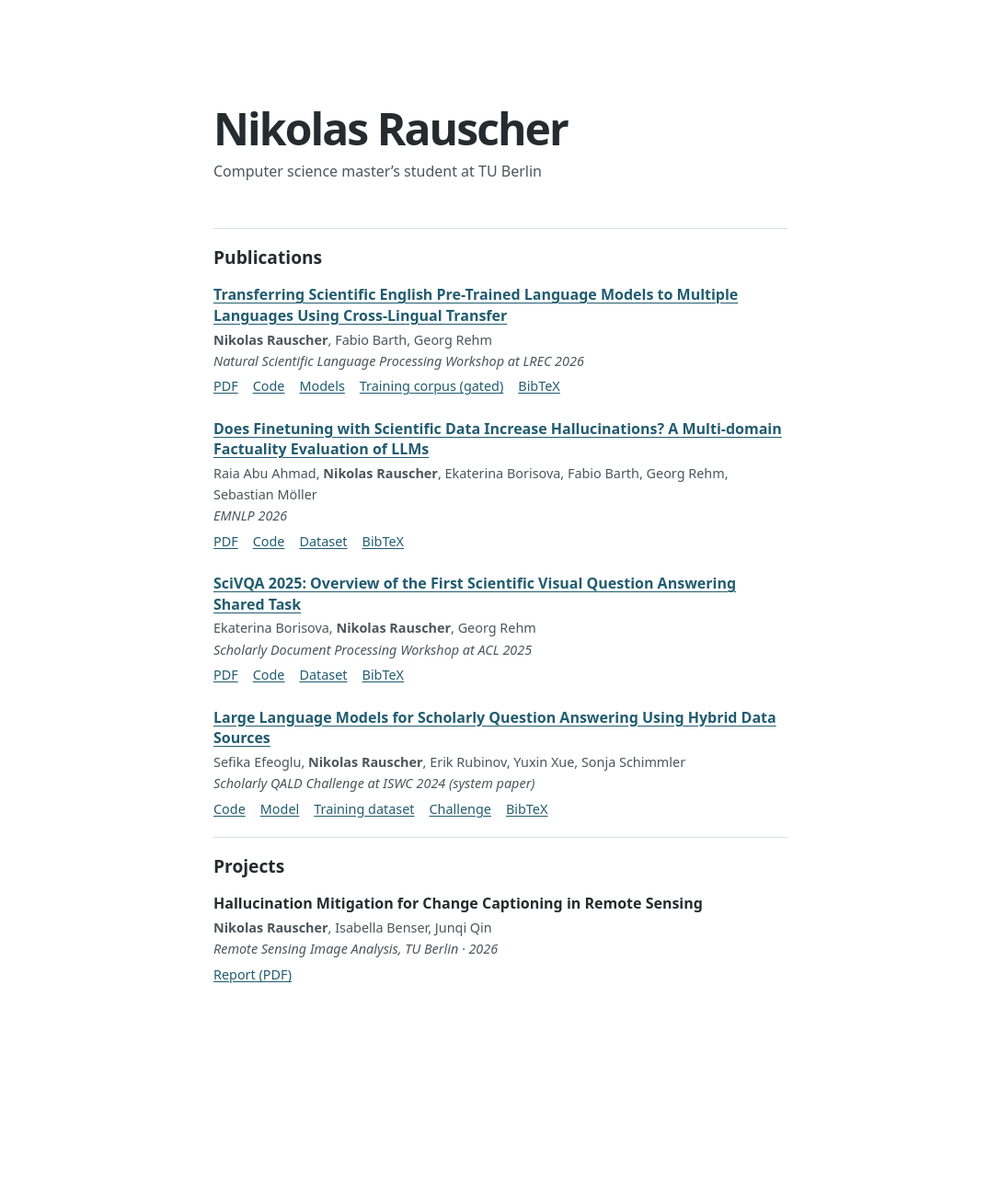
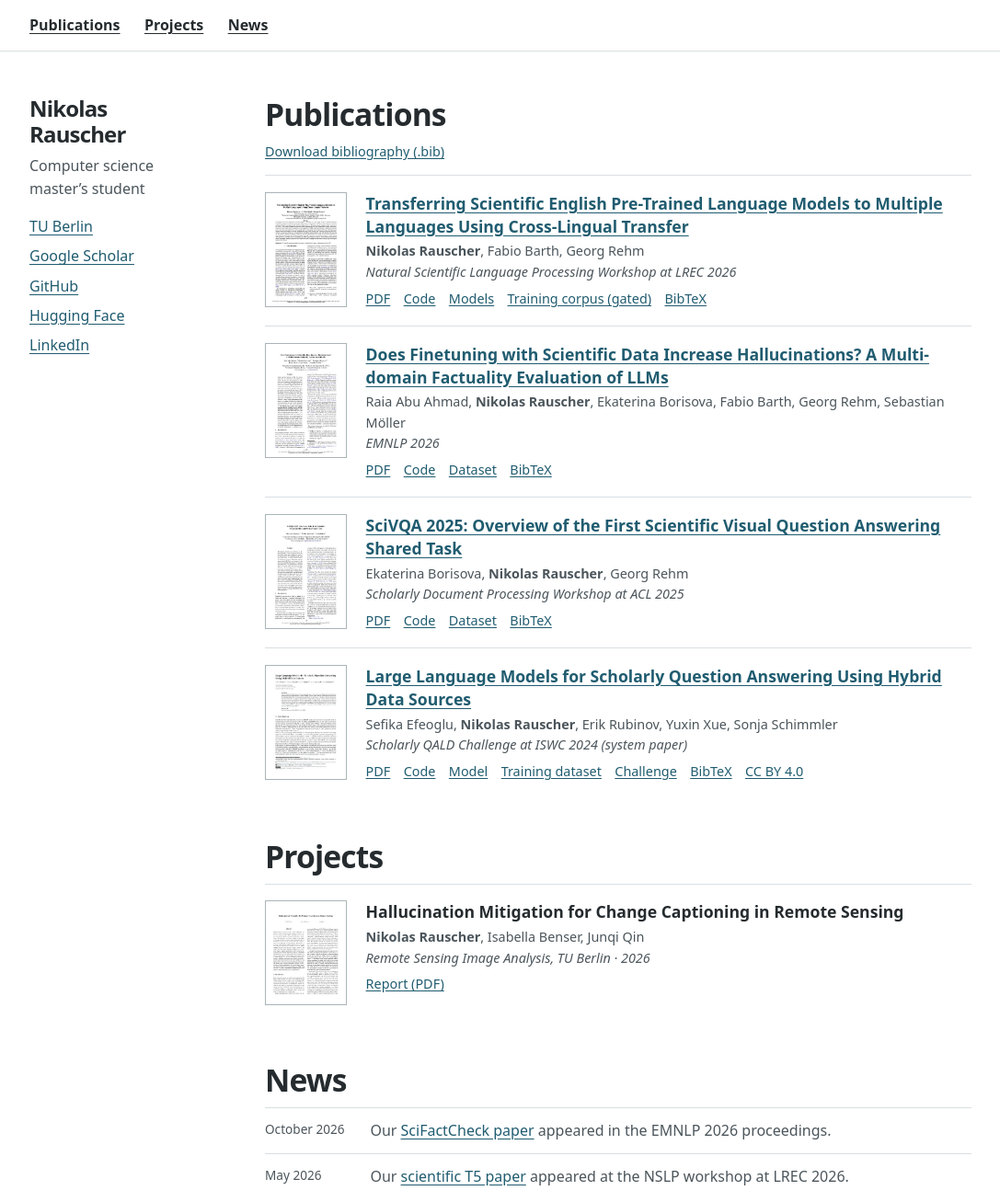
Before and after one commit to nikolas-rauscher/nikolas-rauscher.github.io, a plain HTML site: page index.html in a window 1280 px wide. Shown: the whole page at 92% size, without its empty margins (96-1183 px from the left). Before the commit the page ends 1154 px from the top, so only its background shows below. Drawn offline with Linux system fonts and the light colour scheme.

Commit message:
Add PDF previews, profile links and research news

```diff
--- a/index.html
+++ b/index.html
@@ -7,33 +7,89 @@
   <meta name="color-scheme" content="light">
   <title>Nikolas Rauscher</title>
   <style>
-    :root { color-scheme: only light; }
+    :root {
+      color-scheme: only light;
+      --text: #252b2e;
+      --muted: #4b555b;
+      --link: #205c70;
+      --line: #d9dfe2;
+    }
     * { box-sizing: border-box; }
-    body { margin: 0; background: #fff; color: #252b2e; font: 1rem/1.6 system-ui, sans-serif; }
-    main { max-width: 42rem; margin: clamp(3.5rem, 11vw, 7rem) auto 4rem; padding: 0 1.5rem; }
-    header { margin-bottom: 3rem; }
-    h1 { margin: 0 0 .45rem; font-size: clamp(2rem, 7vw, 3rem); line-height: 1.15; letter-spacing: -.04em; }
-    h2 { margin: 0 0 .85rem; font-size: 1.2rem; }
-    h3 { margin: 0 0 .22rem; font-size: 1rem; line-height: 1.4; }
-    p { margin: 0; color: #4b555b; }
-    a { color: #205c70; text-underline-offset: .16em; }
+    body { margin: 0; background: #fff; color: var(--text); font: 1rem/1.56 system-ui, sans-serif; }
+    .wrapper { width: min(100% - 3rem, 64rem); margin-inline: auto; }
+    .masthead { border-bottom: 1px solid var(--line); }
+    .site-nav ul { display: flex; flex-wrap: wrap; gap: .25rem 1.65rem; margin: 0; padding: 0; list-style: none; }
+    .site-nav a { display: inline-block; padding-block: .95rem; color: var(--text); font-weight: 650; }
+    .page-layout { display: grid; grid-template-columns: 12rem minmax(0, 1fr); gap: clamp(2rem, 5vw, 4rem); margin-block: 3rem 4rem; }
+    h1 { margin: 0 0 .55rem; font-size: 1.5rem; line-height: 1.15; letter-spacing: -.035em; }
+    h2 { margin: 0 0 .6rem; font-size: clamp(1.65rem, 4vw, 2.1rem); line-height: 1.2; letter-spacing: -.025em; }
+    h3 { margin: 0 0 .25rem; font-size: 1.1rem; line-height: 1.4; }
+    p { margin: 0; color: var(--muted); }
+    a { color: var(--link); text-underline-offset: .16em; }
     a:hover { color: #133f4d; }
-    section { border-top: 1px solid #d9dfe2; padding: 1rem 0 1.2rem; }
-    article { margin-bottom: 1.45rem; }
-    article:last-child { margin-bottom: 0; }
+    a:focus-visible { outline: 2px solid var(--link); outline-offset: 3px; }
+    ::selection { background: #dbeef4; color: var(--text); }
+    .profile-links { display: flex; flex-direction: column; gap: .45rem; margin: 1rem 0 0; padding: 0; list-style: none; }
+    main section + section { margin-top: 2.65rem; }
+    section { scroll-margin-top: 1rem; }
+    .bibliography { margin: 0 0 .85rem; font-size: .9rem; }
+    .document {
+      display: grid;
+      grid-template-columns: clamp(3.75rem, 8vw, 5.55rem) minmax(0, 1fr);
+      align-items: start;
+      gap: clamp(.8rem, 2.2vw, 1.3rem);
+      padding-block: 1.12rem;
+      border-top: 1px solid var(--line);
+    }
+    .preview { display: block; }
+    .preview img { display: block; width: 100%; height: auto; border: 1px solid #aab4b8; }
+    .preview:hover img { border-color: var(--link); }
     .authors, .venue, .links { font-size: .9rem; }
-    .links { display: flex; flex-wrap: wrap; gap: .2rem 1rem; margin-top: .3rem; }
+    .links { display: flex; flex-wrap: wrap; gap: .2rem .9rem; margin-top: .4rem; }
+    .news { margin: 0; padding: 0; list-style: none; }
+    .news li { display: grid; grid-template-columns: 6.5rem minmax(0, 1fr); gap: .65rem; border-top: 1px solid var(--line); padding: .75rem 0; }
+    .news time { font-size: .85rem; color: var(--muted); font-variant-numeric: tabular-nums; }
+    @media (max-width: 720px) {
+      .wrapper { width: calc(100% - 2rem); }
+      .page-layout { grid-template-columns: minmax(0, 1fr); gap: 2.2rem; margin-top: 1.8rem; }
+      .profile-links { flex-direction: row; flex-wrap: wrap; gap: .4rem 1rem; }
+    }
+    @media (max-width: 380px) {
+      .news li { grid-template-columns: minmax(0, 1fr); gap: .16rem; }
+    }
   </style>
 </head>
 <body>
+  <header class="masthead">
+    <nav class="site-nav wrapper" aria-label="Site">
+      <ul>
+        <li><a href="#publications">Publications</a></li>
+        <li><a href="#projects">Projects</a></li>
+        <li><a href="#news">News</a></li>
+      </ul>
+    </nav>
+  </header>
+  <div class="page-layout wrapper">
+    <aside class="profile" aria-label="Profile">
+      <h1>Nikolas Rauscher</h1>
+      <p>Computer science master’s student</p>
+      <ul class="profile-links">
+        <li><a href="https://www.tu.berlin/en/">TU Berlin</a></li>
+        <li><a href="https://scholar.google.com/citations?user=bEqXzAkAAAAJ&amp;hl=en">Google Scholar</a></li>
+        <li><a href="https://github.com/nikolas-rauscher">GitHub</a></li>
+        <li><a href="https://huggingface.co/rausch">Hugging Face</a></li>
+        <li><a href="https://www.linkedin.com/in/nikolas-rauscher/">LinkedIn</a></li>
+      </ul>
+    </aside>
     <main>
-    <header>
-      <h1>Nikolas Rauscher</h1>
-      <p>Computer science master’s student at TU Berlin</p>
-    </header>
       <section aria-labelledby="publications">
         <h2 id="publications">Publications</h2>
-      <article id="scientific-t5">
+        <p class="bibliography"><a href="files/nikolas-rauscher-publications.bib" download>Download bibliography (.bib)</a></p>
+        <article class="document" id="scientific-t5">
+          <a class="preview" href="https://aclanthology.org/2026.nslp-1.26.pdf" aria-label="Open Scientific T5 paper (PDF)">
+            <img src="images/papers/scientific-t5.jpg" alt="" width="255" height="360">
+          </a>
+          <div>
             <h3><a href="https://aclanthology.org/2026.nslp-1.26/">Transferring Scientific English Pre-Trained Language Models to Multiple Languages Using Cross-Lingual Transfer</a></h3>
             <p class="authors"><strong>Nikolas Rauscher</strong>, Fabio Barth, Georg Rehm</p>
             <p class="venue"><em>Natural Scientific Language Processing Workshop at LREC 2026</em></p>
@@ -44,8 +100,13 @@
               <a href="https://huggingface.co/datasets/rausch/scientific_corpus_cleaned">Training corpus (gated)</a>
               <a href="https://aclanthology.org/2026.nslp-1.26.bib">BibTeX</a>
             </p>
+          </div>
         </article>
-      <article id="scifactcheck">
+        <article class="document" id="scifactcheck">
+          <a class="preview" href="https://aclanthology.org/2026.emnlp-main.610.pdf" aria-label="Open SciFactCheck paper (PDF)">
+            <img src="images/papers/scifactcheck.jpg" alt="" width="255" height="360">
+          </a>
+          <div>
             <h3><a href="https://aclanthology.org/2026.emnlp-main.610/">Does Finetuning with Scientific Data Increase Hallucinations? A Multi-domain Factuality Evaluation of LLMs</a></h3>
             <p class="authors">Raia Abu Ahmad, <strong>Nikolas Rauscher</strong>, Ekaterina Borisova, Fabio Barth, Georg Rehm, Sebastian Möller</p>
             <p class="venue"><em>EMNLP 2026</em></p>
@@ -55,8 +116,13 @@
               <a href="https://huggingface.co/datasets/rabuahmad/scifactcheck">Dataset</a>
               <a href="https://aclanthology.org/2026.emnlp-main.610.bib">BibTeX</a>
             </p>
+          </div>
         </article>
-      <article id="scivqa">
+        <article class="document" id="scivqa">
+          <a class="preview" href="https://aclanthology.org/2025.sdp-1.18.pdf" aria-label="Open SciVQA paper (PDF)">
+            <img src="images/papers/scivqa.jpg" alt="" width="255" height="360">
+          </a>
+          <div>
             <h3><a href="https://aclanthology.org/2025.sdp-1.18/">SciVQA 2025: Overview of the First Scientific Visual Question Answering Shared Task</a></h3>
             <p class="authors">Ekaterina Borisova, <strong>Nikolas Rauscher</strong>, Georg Rehm</p>
             <p class="venue"><em>Scholarly Document Processing Workshop at ACL 2025</em></p>
@@ -66,29 +132,56 @@
               <a href="https://huggingface.co/datasets/katebor/SciVQA">Dataset</a>
               <a href="https://aclanthology.org/2025.sdp-1.18.bib">BibTeX</a>
             </p>
+          </div>
         </article>
-      <article id="scholarly-qald">
+        <article class="document" id="scholarly-qald">
+          <a class="preview" href="files/scholarly-qald.pdf" aria-label="Open Scholarly QALD paper (PDF)">
+            <img src="images/papers/scholarly-qald.jpg" alt="" width="255" height="360">
+          </a>
+          <div>
             <h3><a href="https://www.researchgate.net/publication/384066386_Large_Language_Models_for_Scholarly_Question_Answering_Using_Hybrid_Data_Sources">Large Language Models for Scholarly Question Answering Using Hybrid Data Sources</a></h3>
             <p class="authors">Sefika Efeoglu, <strong>Nikolas Rauscher</strong>, Erik Rubinov, Yuxin Xue, Sonja Schimmler</p>
             <p class="venue"><em>Scholarly QALD Challenge at ISWC 2024 (system paper)</em></p>
             <p class="links">
+              <a href="files/scholarly-qald.pdf">PDF</a>
               <a href="https://github.com/nikolas-rauscher/ARDI-Scholarly-QALD">Code</a>
               <a href="https://huggingface.co/wepolyu/KGQA-1">Model</a>
               <a href="https://huggingface.co/datasets/rausch/cleaned-old-dataset-6000Q">Training dataset</a>
               <a href="https://kgqa.github.io/scholarly-QALD-challenge/2024/">Challenge</a>
               <a href="files/scholarly-qald.bib" download>BibTeX</a>
+              <a href="https://creativecommons.org/licenses/by/4.0/" rel="license">CC BY 4.0</a>
             </p>
+          </div>
         </article>
       </section>
       <section aria-labelledby="projects">
         <h2 id="projects">Projects</h2>
-      <article id="remote-sensing">
+        <article class="document" id="remote-sensing">
+          <a class="preview" href="files/remote-sensing-change-captioning.pdf" aria-label="Open remote sensing project report (PDF)">
+            <img src="images/papers/remote-sensing.jpg" alt="" width="279" height="360">
+          </a>
+          <div>
             <h3>Hallucination Mitigation for Change Captioning in Remote Sensing</h3>
             <p class="authors"><strong>Nikolas Rauscher</strong>, Isabella Benser, Junqi Qin</p>
             <p class="venue"><em>Remote Sensing Image Analysis, TU Berlin · 2026</em></p>
             <p class="links"><a href="files/remote-sensing-change-captioning.pdf">Report (PDF)</a></p>
+          </div>
         </article>
       </section>
+      <section aria-labelledby="news">
+        <h2 id="news">News</h2>
+        <ul class="news">
+          <li>
+            <time datetime="2026-10">October 2026</time>
+            <p>Our <a href="#scifactcheck">SciFactCheck paper</a> appeared in the EMNLP 2026 proceedings.</p>
+          </li>
+          <li>
+            <time datetime="2026-05">May 2026</time>
+            <p>Our <a href="#scientific-t5">scientific T5 paper</a> appeared at the NSLP workshop at LREC 2026.</p>
+          </li>
+        </ul>
+      </section>
     </main>
+  </div>
 </body>
 </html>
```
Also changed, not shown: images/papers/remote-sensing.jpg (added), images/papers/scholarly-qald.jpg (added), images/papers/scientific-t5.jpg (added), images/papers/scifactcheck.jpg (added), images/papers/scivqa.jpg (added), 2 other files. Lines whose indentation alone changed are shown as unchanged.
